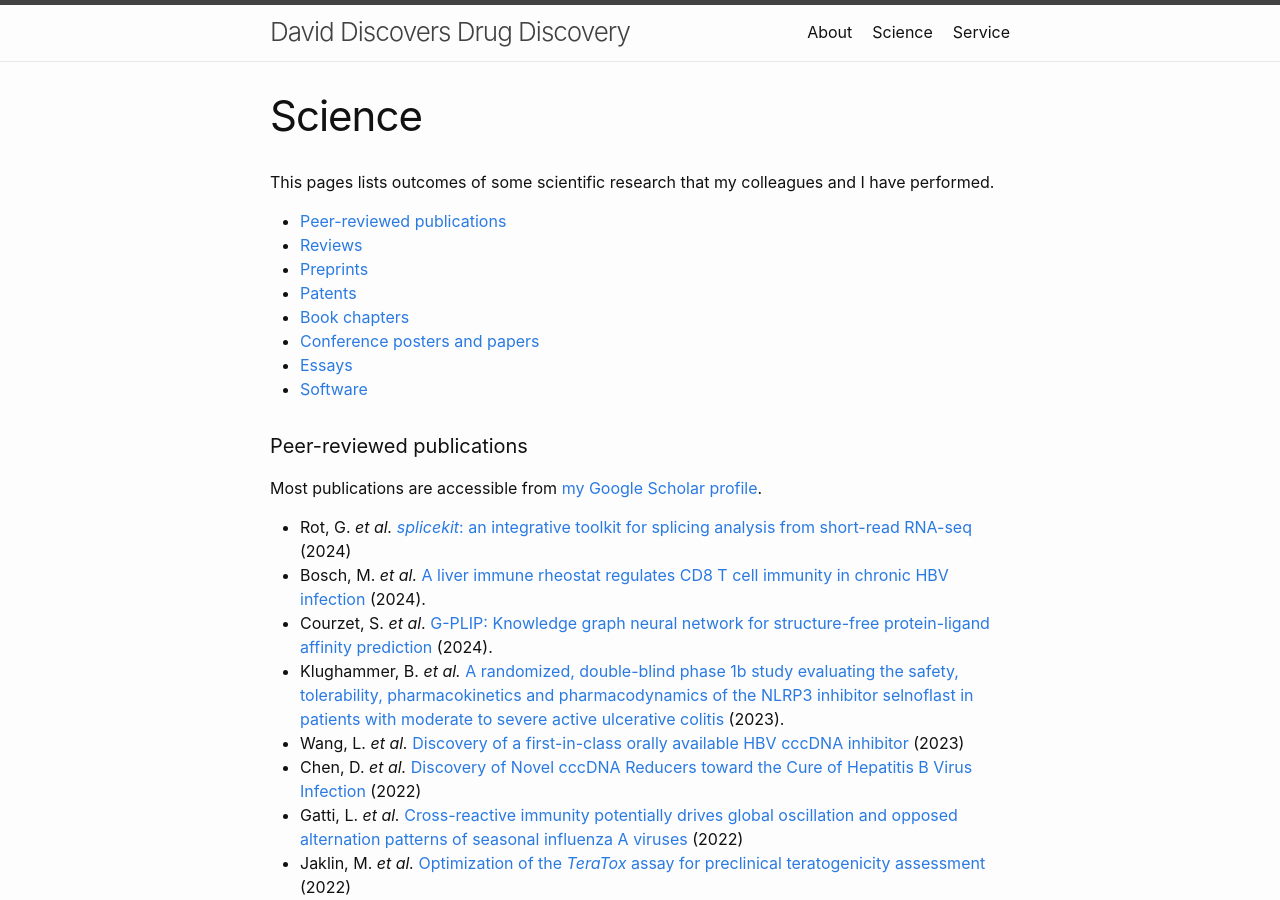
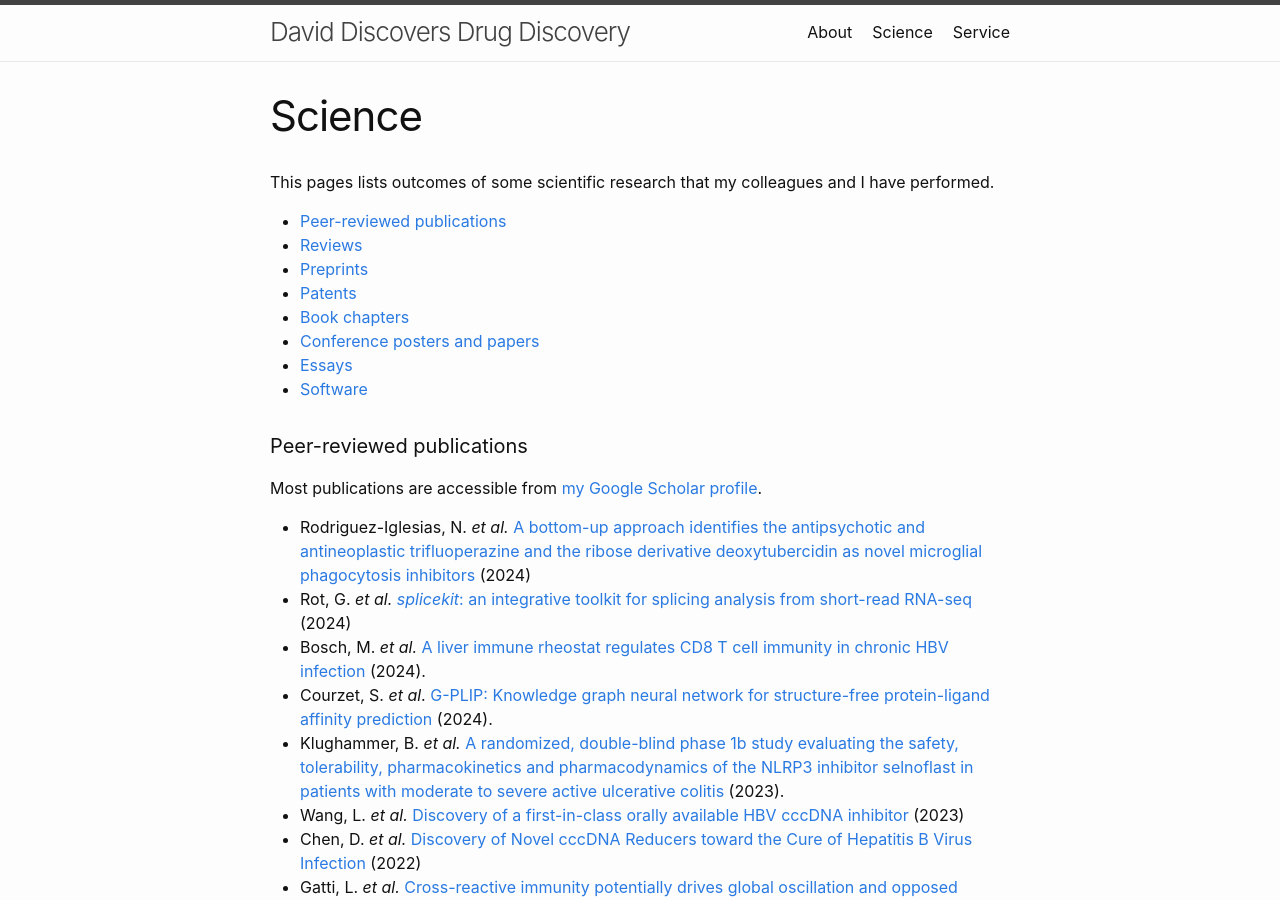
Before and after one commit to Accio/accio.github.io, a Jekyll site: the page built from _pages/science.md, in a window 1280 px wide and 900 px high. Built offline with Jekyll 4.4.1, drawn with Linux system fonts in a browser that asks for light colours.

Commit message:
add Glia paper

```diff
--- a/_pages/science.md
+++ b/_pages/science.md
@@ -23,6 +23,7 @@ This pages lists outcomes of some scientific research that my colleagues and I h
 
 Most publications are accessible from [my Google Scholar profile](https://scholar.google.com/citations?user=ths6zX0AAAAJ&hl=en).
 
+* Rodriguez-Iglesias, N. *et al.* [A bottom-up approach identifies the antipsychotic and antineoplastic trifluoperazine and the ribose derivative deoxytubercidin as novel microglial phagocytosis inhibitors](https://doi.org/10.1002/glia.24637) (2024)
 * Rot, G. *et al.* [*splicekit*: an integrative toolkit for splicing analysis from short-read RNA-seq](https://academic.oup.com/bioinformaticsadvances/article/4/1/vbae121/7735317) (2024)
 * Bosch, M. *et al.* [A liver immune rheostat regulates CD8 T cell immunity in chronic HBV infection](https://doi.org/10.1038/s41586-024-07630-7) (2024).
 * Courzet, S. *et al*. [G-PLIP: Knowledge graph neural network for structure-free protein-ligand affinity prediction](https://doi.org/10.1016/j.csbj.2024.06.029) (2024).
```
